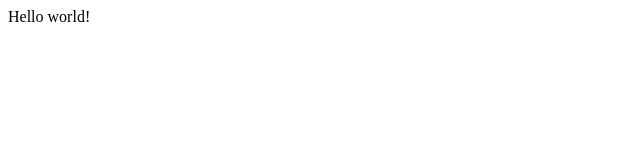
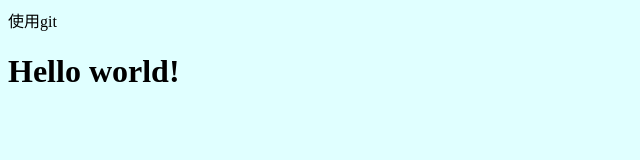
Before and after one commit to mqllp/Git-Example-Remote, a plain HTML site: page index.html in a window 1280 px wide. Shown: the whole page, without its empty margins (0-640 px from the left). Drawn offline with Linux system fonts and the light colour scheme.

Commit message:
Creat git.css; Modified index.html: h1

```diff
--- /dev/null
+++ b/git.css
@@ -0,0 +1,4 @@
+body
+{
+    background-color: lightcyan;
+}
--- a/index.html
+++ b/index.html
@@ -4,9 +4,10 @@
     <meta charset="UTF-8">
     <meta http-equiv="X-UA-Compatible" content="IE=edge">
     <meta name="viewport" content="width=device-width, initial-scale=1.0">
+    <link rel="stylesheet" type="text/css" href="git.css"
     <title>使用git</title>
 </head>
 <body>
-    Hello world!
+    <h1>Hello world!</h1>
 </body>
 </html>
```
